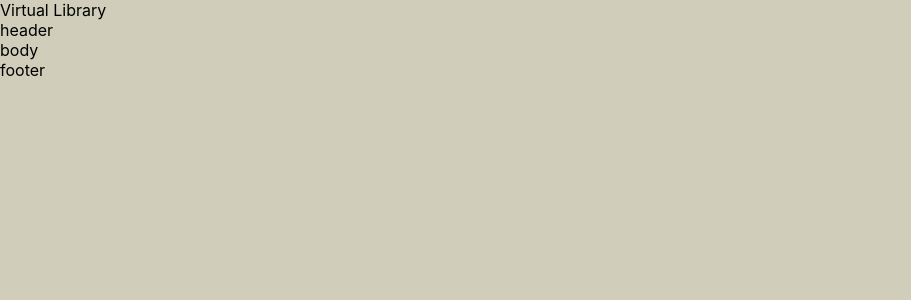
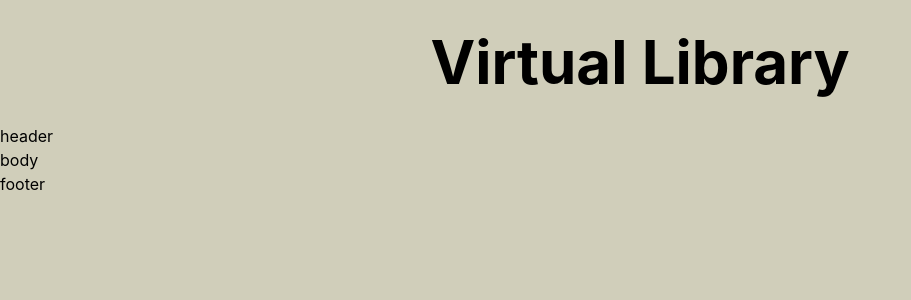
Before and after one commit to Virtual-Library-ASE/Front-end, a React (Create React App) app: page / in a window 1280 px wide. Shown: the top 300 px of the page, without its empty margins (0-911 px from the left). Built offline with nearby package versions, Linux system fonts and the light colour scheme.

Commit message:
add tailwind

```diff
--- a/package.json
+++ b/package.json
@@ -45,5 +45,8 @@
       "last 1 firefox version",
       "last 1 safari version"
     ]
+  },
+  "devDependencies": {
+    "tailwindcss": "^3.2.6"
   }
 }
--- a/src/components/App/App.js
+++ b/src/components/App/App.js
@@ -7,7 +7,7 @@ import Button from '@mui/material/Button';
 function App() {
   return (
     <div className="App">
-      <div className="title">Virtual Library</div>
+      <div className="text-6xl font-bold text-center p-8">Virtual Library</div>
       <header className="App-header">
         header
       </header>
--- a/src/index.css
+++ b/src/index.css
@@ -1,3 +1,7 @@
+@tailwind base;
+@tailwind components;
+@tailwind utilities;
+
 body {
   margin: 0;
   font-family: -apple-system, BlinkMacSystemFont, 'Segoe UI', 'Roboto', 'Oxygen',
--- a/src/pages/Home/home.js
+++ b/src/pages/Home/home.js
@@ -8,7 +8,7 @@ function App() {
   return (
     <div className="App">
       <header className="App-header">
-        <img src={logo} className="App-logo" alt="logo" />
+        <img src={logo} className="text-3xl font-bold underline" alt="logo" />
         <p>
           Edit <code>src/App.js</code> and save to reload.
         </p>
--- /dev/null
+++ b/tailwind.config.js
@@ -0,0 +1,34 @@
+/** @type {import('tailwindcss').Config} */
+module.exports = {
+  content: [
+    "./public/index.html",
+    "./src/**/*.{js,ts,jsx,tsx}"
+  ],
+  theme: {
+    colors: {
+      'bg-page': '#d0ceba',
+      'bg-card-1': '#012a36',
+      'bg-card-2': '#ff49db',
+      't-title-1': '#ff7849',
+      't-title-2': '#13ce66',
+      't-main-3': '#ffc82c',
+      't-': '#273444',
+      'gray': '#8492a6',
+      'gray-light': '#d3dce6',
+    },
+    fontFamily: {
+      sans: ['Graphik', 'sans-serif'],
+      serif: ['Merriweather', 'serif'],
+    },
+    extend: {
+      spacing: {
+        '8xl': '96rem',
+        '9xl': '128rem',
+      },
+      borderRadius: {
+        '4xl': '2rem',
+      }
+    }
+  },
+  plugins: [],
+}
```
Also changed, not shown: 1 other file (tests, documents, lock files or other folders).
